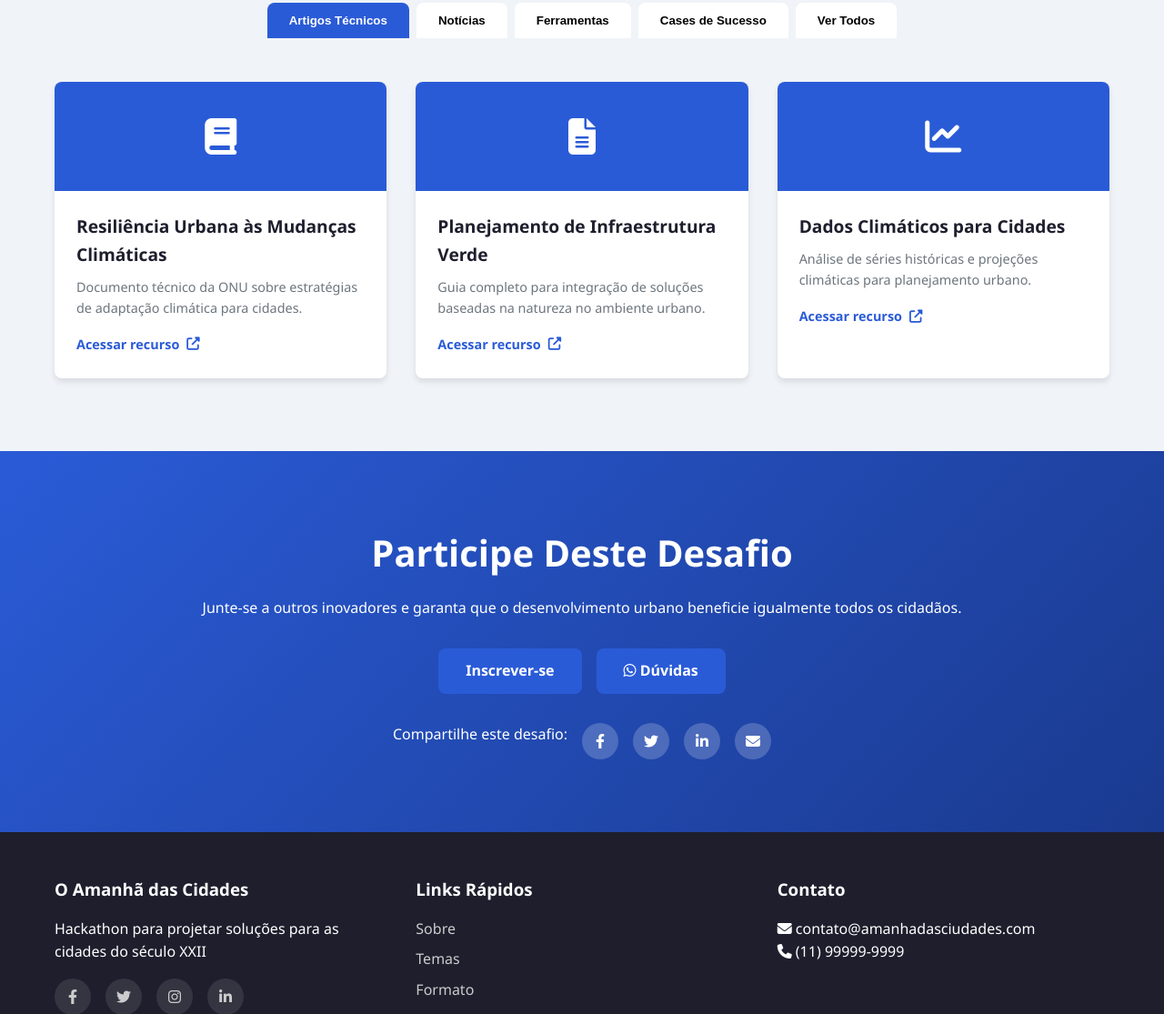
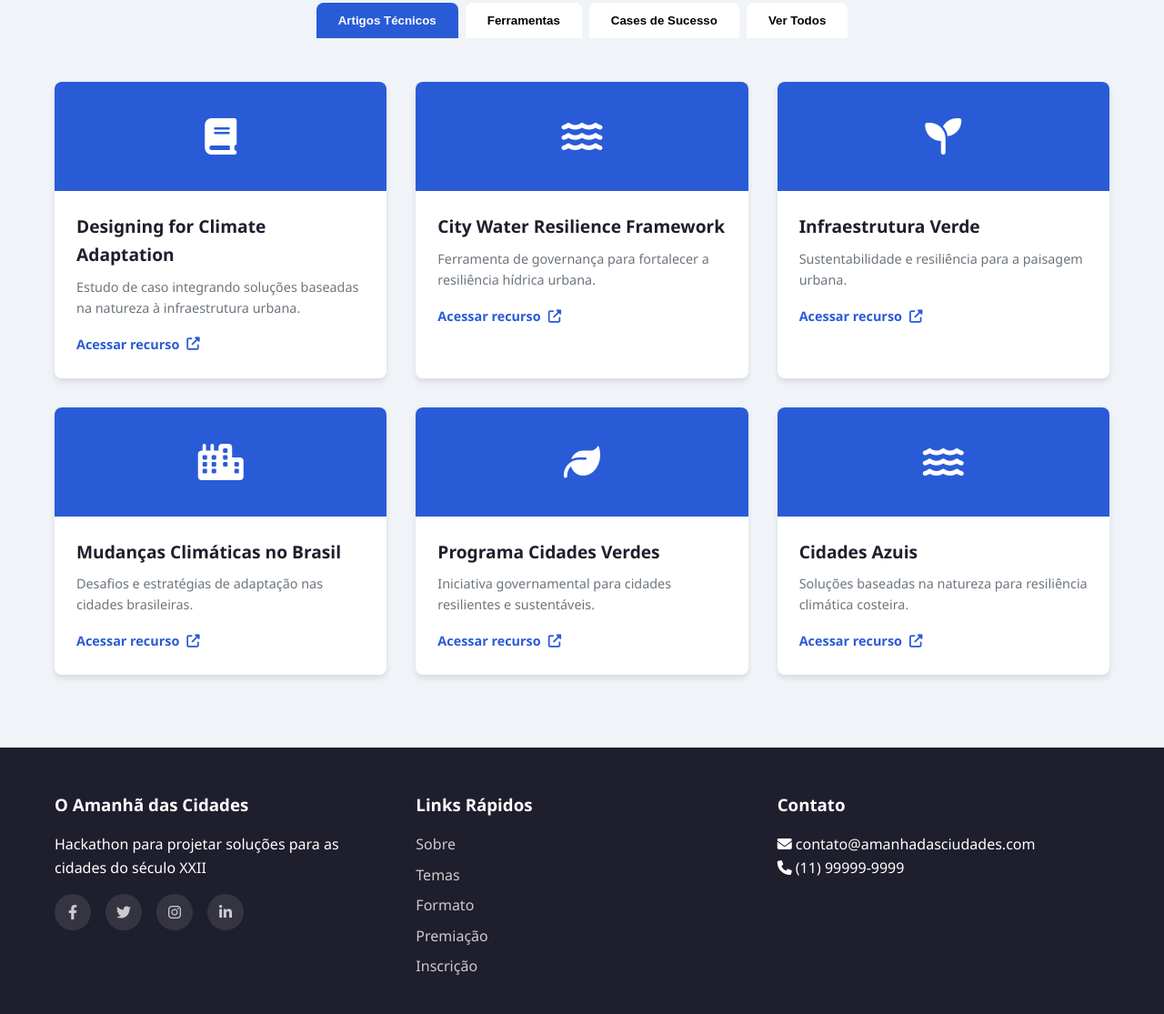
Before and after one commit to Flay03/hackathon, a plain HTML site: page tema-desigualdade.html in a window 1280 px wide. Shown: the part 2197-3312 px from the top of the page at 91% size. Drawn offline with Linux system fonts and the light colour scheme.

Commit message:
Update tema-desigualdade.html

```diff
--- a/tema-desigualdade.html
+++ b/tema-desigualdade.html
@@ -693,7 +693,6 @@
 
         <div class="categorias-tabs">
             <button class="tab active" data-categoria="artigos">Artigos Técnicos</button>
-                <button class="tab" data-categoria="noticias">Notícias</button>
             <button class="tab" data-categoria="ferramentas">Ferramentas</button>
             <button class="tab" data-categoria="cases">Cases de Sucesso</button>
             <button class="tab" data-categoria="todos">Ver Todos</button>
@@ -706,54 +705,64 @@
                     <i class="fas fa-book"></i>
                 </div>
                 <div class="material-content">
-                        <h3>Resiliência Urbana às Mudanças Climáticas</h3>
-                        <p>Documento técnico da ONU sobre estratégias de adaptação climática para cidades.</p>
-                        <a href="#" class="material-link" target="_blank">Acessar recurso <i class="fas fa-external-link-alt"></i></a>
+                    <h3>Designing for Climate Adaptation</h3>
+                    <p>Estudo de caso integrando soluções baseadas na natureza à infraestrutura urbana.</p>
+                    <a href="https://www.mdpi.com/2413-8851/9/3/74" class="material-link" target="_blank">Acessar recurso <i class="fas fa-external-link-alt"></i></a>
                 </div>
             </div>
 
             <div class="material-card visible" data-categoria="artigos">
                 <div class="material-icon">
-                        <i class="fas fa-file-alt"></i>
+                    <i class="fas fa-water"></i>
                 </div>
                 <div class="material-content">
-                        <h3>Planejamento de Infraestrutura Verde</h3>
-                        <p>Guia completo para integração de soluções baseadas na natureza no ambiente urbano.</p>
-                        <a href="#" class="material-link" target="_blank">Acessar recurso <i class="fas fa-external-link-alt"></i></a>
+                    <h3>City Water Resilience Framework</h3>
+                    <p>Ferramenta de governança para fortalecer a resiliência hídrica urbana.</p>
+                    <a href="https://www.sciencedirect.com/science/article/pii/S2210670721007630?" class="material-link" target="_blank">Acessar recurso <i class="fas fa-external-link-alt"></i></a>
                 </div>
             </div>
 
             <div class="material-card visible" data-categoria="artigos">
                 <div class="material-icon">
-                        <i class="fas fa-chart-line"></i>
+                    <i class="fas fa-seedling"></i>
                 </div>
                 <div class="material-content">
-                        <h3>Dados Climáticos para Cidades</h3>
-                        <p>Análise de séries históricas e projeções climáticas para planejamento urbano.</p>
-                        <a href="#" class="material-link" target="_blank">Acessar recurso <i class="fas fa-external-link-alt"></i></a>
+                    <h3>Infraestrutura Verde</h3>
+                    <p>Sustentabilidade e resiliência para a paisagem urbana.</p>
+                    <a href="https://revistas.usp.br/revistalabverde/article/view/61281?" class="material-link" target="_blank">Acessar recurso <i class="fas fa-external-link-alt"></i></a>
                 </div>
             </div>
 
-                <!-- Notícias -->
-                <div class="material-card hidden" data-categoria="noticias">
+            <div class="material-card visible" data-categoria="artigos">
                 <div class="material-icon">
-                        <i class="fas fa-newspaper"></i>
+                    <i class="fas fa-city"></i>
                 </div>
                 <div class="material-content">
-                        <h3>Cidades Pioneiras em Resiliência Climática</h3>
-                        <p>Reportagem sobre as estratégias adotadas por cidades ao redor do mundo.</p>
-                        <a href="#" class="material-link" target="_blank">Acessar recurso <i class="fas fa-external-link-alt"></i></a>
+                    <h3>Mudanças Climáticas no Brasil</h3>
+                    <p>Desafios e estratégias de adaptação nas cidades brasileiras.</p>
+                    <a href="https://repositorio.ipea.gov.br/server/api/core/bitstreams/54eea093-bb85-46fb-81a8-905a37aa94a9/content" class="material-link" target="_blank">Acessar recurso <i class="fas fa-external-link-alt"></i></a>
                 </div>
             </div>
 
-                <div class="material-card hidden" data-categoria="noticias">
+            <div class="material-card visible" data-categoria="artigos">
                 <div class="material-icon">
-                        <i class="fas fa-globe-americas"></i>
+                    <i class="fas fa-leaf"></i>
                 </div>
                 <div class="material-content">
-                        <h3>Impacto Econômico das Mudanças Climáticas</h3>
-                        <p>Análise dos custos associados à inação frente aos eventos climáticos extremos.</p>
-                        <a href="#" class="material-link" target="_blank">Acessar recurso <i class="fas fa-external-link-alt"></i></a>
+                    <h3>Programa Cidades Verdes</h3>
+                    <p>Iniciativa governamental para cidades resilientes e sustentáveis.</p>
+                    <a href="https://www.gov.br/mma/pt-br/assuntos/meio-ambiente-urbano-recursos-hidricos-qualidade-ambiental/cidades-verdes-resilientes?utm_source=chatgpt.com" class="material-link" target="_blank">Acessar recurso <i class="fas fa-external-link-alt"></i></a>
+                </div>
+            </div>
+
+            <div class="material-card visible" data-categoria="artigos">
+                <div class="material-icon">
+                    <i class="fas fa-water"></i>
+                </div>
+                <div class="material-content">
+                    <h3>Cidades Azuis</h3>
+                    <p>Soluções baseadas na natureza para resiliência climática costeira.</p>
+                    <a href="https://maredeciencia.eco.br/wp-content/uploads/2024/11/Ebook-Cidades-Azuis-Solucoes-Baseadas-na-Natureza-para-a-Resiliencia-Climatica-Costeira.pdf?" class="material-link" target="_blank">Acessar recurso <i class="fas fa-external-link-alt"></i></a>
                 </div>
             </div>
 
@@ -763,9 +772,9 @@
                     <i class="fas fa-tools"></i>
                 </div>
                 <div class="material-content">
-                        <h3>Simulador de Impacto Climático</h3>
-                        <p>Ferramenta interativa para visualizar efeitos de diferentes cenários climáticos.</p>
-                        <a href="#" class="material-link" target="_blank">Acessar recurso <i class="fas fa-external-link-alt"></i></a>
+                    <h3>City Water Resilience Approach</h3>
+                    <p>Abordagem prática em 5 passos para construir resiliência hídrica nas cidades.</p>
+                    <a href="https://www.c40knowledgehub.org/s/article/The-city-water-resilience-approach?language=en_US&" class="material-link" target="_blank">Acessar recurso <i class="fas fa-external-link-alt"></i></a>
                 </div>
             </div>
 
@@ -774,60 +783,45 @@
                     <i class="fas fa-database"></i>
                 </div>
                 <div class="material-content">
-                        <h3>Banco de Dados de Soluções Urbanas</h3>
-                        <p>Repositório de iniciativas bem-sucedidas de adaptação climática em cidades.</p>
-                        <a href="#" class="material-link" target="_blank">Acessar recurso <i class="fas fa-external-link-alt"></i></a>
+                    <h3>Case Study Atlas (UCCRN)</h3>
+                    <p>Banco de estudos de caso de adaptação climática urbana em diferentes contextos.</p>
+                    <a href="https://uccrn.ei.columbia.edu/news/case-study-atlas-urban-climate-change-research-network-project-parallel-ipcc-special-report?" class="material-link" target="_blank">Acessar recurso <i class="fas fa-external-link-alt"></i></a>
+                </div>
+            </div>
+
+            <div class="material-card hidden" data-categoria="ferramentas">
+                <div class="material-icon">
+                    <i class="fas fa-search"></i>
+                </div>
+                <div class="material-content">
+                    <h3>Case Study Explorer (EEA)</h3>
+                    <p>Repositório europeu de estudos de caso filtráveis por impacto, escala e tipo de adaptação.</p>
+                    <a href="https://climate-adapt.eea.europa.eu/en/knowledge/tools/case-study-explorer?" class="material-link" target="_blank">Acessar recurso <i class="fas fa-external-link-alt"></i></a>
                 </div>
             </div>
 
             <!-- Cases -->
             <div class="material-card hidden" data-categoria="cases">
                 <div class="material-icon">
-                        <i class="fas fa-city"></i>
+                    <i class="fas fa-school"></i>
                 </div>
                 <div class="material-content">
-                        <h3>Roterdã: Modelo de Cidade Esponja</h3>
-                        <p>Case da cidade holandesa que transformou sua relação com a água.</p>
-                        <a href="#" class="material-link" target="_blank">Acessar recurso <i class="fas fa-external-link-alt"></i></a>
+                    <h3>The Oasis Project</h3>
+                    <p>Estratégias de mitigação de ilhas de calor aplicadas em pátios escolares de Paris.</p>
+                    <a href="https://arxiv.org/abs/2408.08886?" class="material-link" target="_blank">Acessar recurso <i class="fas fa-external-link-alt"></i></a>
                 </div>
             </div>
 
             <div class="material-card hidden" data-categoria="cases">
                 <div class="material-icon">
-                        <i class="fas fa-seedling"></i>
+                    <i class="fas fa-route"></i>
                 </div>
                 <div class="material-content">
-                        <h3>Cingapura: Jardim na Cidade</h3>
-                        <p>Como Cingapura integrou natureza e infraestrutura urbana para mitigar ilhas de calor.</p>
-                        <a href="#" class="material-link" target="_blank">Acessar recurso <i class="fas fa-external-link-alt"></i></a>
+                    <h3>Climate Adaptation com IA</h3>
+                    <p>Uso de Reinforcement Learning em cenários de enchentes e transporte em Copenhague.</p>
+                    <a href="https://arxiv.org/abs/2409.18574?" class="material-link" target="_blank">Acessar recurso <i class="fas fa-external-link-alt"></i></a>
                 </div>
             </div>
-            </div>
-        </div>
-    </section>
-
-    <!-- Call-to-Action -->
-    <section class="section cta-section">
-        <div class="container">
-            <h2 class="section-title">Participe Deste Desafio</h2>
-            <p>Junte-se a outros inovadores e garanta que o desenvolvimento urbano beneficie igualmente todos os cidadãos.</p>
-
-            <!-- Dúvidas -->
-            <div class="cta-buttons">
-                <a href="index.html#inscricao" class="cta-button">Inscrever-se</a>
-                <a href="https://chat.whatsapp.com/BqZNRmiwfXb3Q85tv6c5mN"
-                   class="cta-button community-button"
-                   target="_blank">
-                   <i class="fab fa-whatsapp"></i> Dúvidas
-                </a>
-            </div>
-
-            <div class="social-share">
-                <p>Compartilhe este desafio:</p>
-                <a href="#" aria-label="Compartilhar no Facebook"><i class="fab fa-facebook-f"></i></a>
-                <a href="#" aria-label="Compartilhar no Twitter"><i class="fab fa-twitter"></i></a>
-                <a href="#" aria-label="Compartilhar no LinkedIn"><i class="fab fa-linkedin-in"></i></a>
-                <a href="#" aria-label="Compartilhar por Email"><i class="fas fa-envelope"></i></a>
         </div>
     </div>
 </section>
```
Lines whose indentation alone changed are shown as unchanged.
